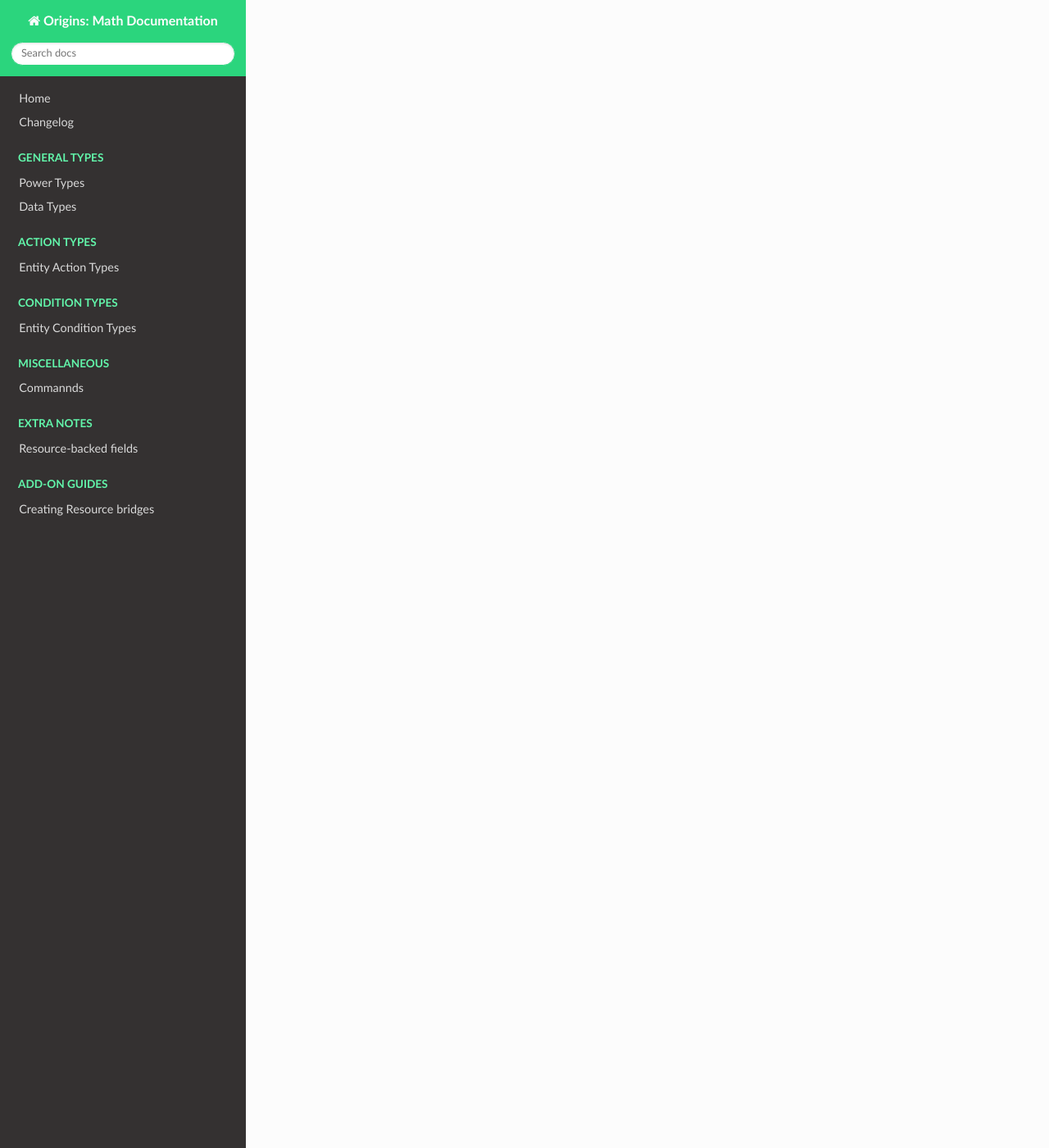
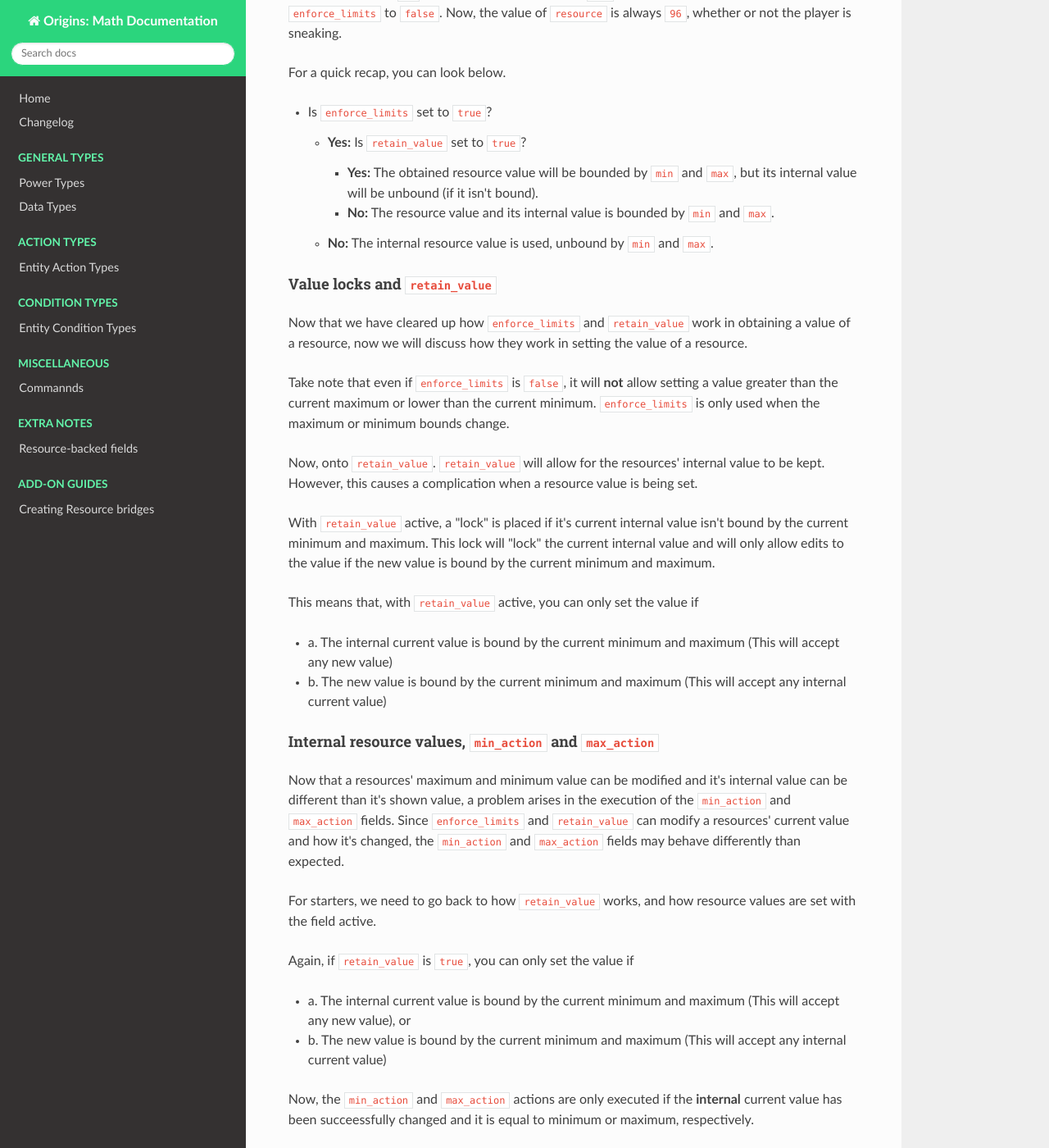
Before and after one commit to xrickastley/origins-math-docs, an MkDocs documentation site: the page built from docs/types/power_types/modifiable_resource.md, in a window 1280 px wide and 1400 px high, scrolled down 2941 px. Shown: the whole window at 82% size. Built offline with MkDocs 1.6.1, drawn with Linux system fonts in a browser that asks for light colours; nearby versions of some CDN libraries; some of the changed text lies outside the part shown.

Commit message:
Declared Modifiable Resource as an experimental feature.

```diff
--- a/docs/types/power_types/modifiable_resource.md
+++ b/docs/types/power_types/modifiable_resource.md
@@ -5,6 +5,13 @@ title: Modifiable Resource (Power Type)
 # Modifiable Resource
 
 [Power Type](../power_types.md)
+
+!!! attention
+	The [Modifiable Resource (Power Type)](./modifiable_resource.md) is an experimental feature, and is subject to change.
+
+	Experimental features are brand new features added to **Origins: Math**, aimed at testing current implementations of highly-requested resource-related features for standard Origins.
+
+	It is highly suggested that you read the [Experimental Feature: Modifiable Resource](#experimental_feature_modifiable_resource) section to get a grasp on how this Power Type works.
 
 An extension of the [Resource (Power Type)](https://origins.readthedocs.io/en/latest/types/power_types/resource/), provides a variable with an assignable and modifiable minimum and maximum value.
 
@@ -61,27 +68,72 @@ Type ID: `origins-math:modifiable_resource`
 
 This example will provide a variable with an initial minimum value of `0` and an initial maximum value of `75`. When the user is sneaking, the effective maximum value of the resource would be `140`.
 
-### More on `enforce_limits` and `retain_value`
+### Experimental Feature: Modifiable Resource
+
+To better explain the caveats and features of this new Power Type, an in-depth explanation of how it works (specifically, `enforce_limits` and `retain_value`) can be seen below.
+
+If you would like to convey your opinion and thoughts on the matter, you may
+
+- Ping @_xridge on the official [Origins Discord server](https://discord.gg/4mTMHu3) in the #addon-talk channel.
+- Alternatively, you may DM me directly. (make sure you're in the [Origins Discord server](https://discord.gg/4mTMHu3) though!).
+
+!!! tip
+	If you're a developer and would like to suggest your own implementation, you may create a Pull Request on the [Origins: Math GitHub page](https://github.com/xrickastley/origins-math).
+
+#### Internal values, `enforce_limits` and `retain_value`
 
 The `enforce_limits` field indicates if the value of the resource should be within `max` and `min`, while `retain_value` indicates if the current value should truly be bounded by `min` and `max`.
 
-To elaborate, `enforce_limits` will only affect the "resulting" current value of the resource, not it's internal value, depending on the value of `retain_value`. Therefore, a resource whose value is `75` (maximum) could have an internal value of `96` if `retain_value` is `true`.
+To elaborate, `enforce_limits` will only affect the "resulting" current value of the resource, not its internal value, depending on the value of `retain_value`. Therefore, a resource whose value is `75` (maximum) could have an internal value of `96` if `retain_value` is `true`.
 
-To clear things up, let's take the previous example, and say the value of the resource sub-power is currently `96` while the player is sneaking. If the player "unsneaks", the new value will be `75`, since the `enforce_limits` field is not specified, giving it a default value of `true`. Once the player sneaks again, the value will still be `75`, since the value was limited to `75` by the previous maximum value and `retain_value` is `false` since it isn't specified.
+Let's take the previous example, and say the value of the resource sub-power is currently `96` while the player is sneaking. If the player "unsneaks", the new value will be `75`, since the `enforce_limits` field is not specified, giving it a default value of `true`. Once the player sneaks again, the value will still be `75`, since the value was limited to `75` by the previous maximum value and `retain_value` is `false` since it isn't specified.
 
 If we want the resource to have a value of `96` while the player is sneaking, but still have the limits enforced (so the value will be `75` is the player isn't sneaking), then the `retain_value` field is used.
 
-If `retain_value` is true, the value of the resource is `75` when the player isn't sneaking, since `enforce_limits` is `true`, therefore, it's bounded by the `max` value. When the player is sneaking, the value of the resource is `96`, since it's not bounded by either the `max` or the `min` value.
+If `retain_value` is `true`, the value of the resource is `75` when the player isn't sneaking, since `enforce_limits` is `true`, therefore, it's bounded by the `max` value. When the player is sneaking, the value of the resource is `96`, since it's not bounded by either the `max` or the `min` value and its value is retained.
 
-If we want to have `96` as our real value despite the `max` value being lower than it, we can set `enforce_limits` to `false`. Now, the value of `resource` is always `96`, whether or not the player is sneaking.
+If we want to have `96` as our real value despite the `max` bound being lower than it, we can set `enforce_limits` to `false`. Now, the value of `resource` is always `96`, whether or not the player is sneaking.
 
 For a quick recap, you can look below.
 
 - Is `enforce_limits` set to `true`?
-	- Is `retain_value` set to `true`?
-		- The resource value will be bounded by `min` and `max`, but it's internal value will be unbound (if it isn't bound).
-		- Otherwise, the resource value, and it's internal value is bounded by `min` and `max`.
-	- Otherwise, the internal resource value is used, unbound by `min` and `max`.
+	- **Yes:** Is `retain_value` set to `true`?
+		- **Yes:** The obtained resource value will be bounded by `min` and `max`, but its internal value will be unbound (if it isn't bound).
+		- **No:** The resource value and its internal value is bounded by `min` and `max`.
+	- **No:** The internal resource value is used, unbound by `min` and `max`.
 
-!!! warning
-	Do note that when you change the value of this resource, the new value will still be bound by the modified value of `min` and `max` even if `enforce_limits` is `false`. However, if the new value isn't bounded by `min` or `max` and `retain_value` is `true`, the new value is discarded, while the current value is retained.
+#### Value locks and `retain_value`
+
+Now that we have cleared up how `enforce_limits` and `retain_value` work in obtaining a value of a resource, now we will discuss how they work in setting the value of a resource.
+
+Take note that even if `enforce_limits` is `false`, it will **not** allow setting a value greater than the current maximum or lower than the current minimum. `enforce_limits` is only used when the maximum or minimum bounds change.
+
+Now, onto `retain_value`. `retain_value` will allow for the resources' internal value to be kept. However, this causes a complication when a resource value is being set.
+
+With `retain_value` active, a "lock" is placed if it's current internal value isn't bound by the current minimum and maximum. This lock will "lock" the current internal value and will only allow edits to the value if the new value is bound by the current minimum and maximum.
+
+This means that, with `retain_value` active, you can only set the value if
+
+- a. The internal current value is bound by the current minimum and maximum (This will accept any new value)
+- b. The new value is bound by the current minimum and maximum (This will accept any internal current value)
+
+#### Internal resource values, `min_action` and `max_action`
+
+Now that a resources' maximum and minimum value can be modified and it's internal value can be different than it's shown value, a problem arises in the execution of the `min_action` and `max_action` fields. Since `enforce_limits` and `retain_value` can modify a resources' current value and how it's changed, the `min_action` and `max_action` fields may behave differently than expected.
+
+For starters, we need to go back to how `retain_value` works, and how resource values are set with the field active.
+
+Again, if `retain_value` is `true`, you can only set the value if
+
+- a. The internal current value is bound by the current minimum and maximum (This will accept any new value), or
+- b. The new value is bound by the current minimum and maximum (This will accept any internal current value)
+
+Now, the `min_action` and `max_action` actions are only executed if the **internal** current value has been succeessfully changed and it is equal to minimum or maximum, respectively.
+
+Take note that when the maximum or minimum values are modified and `enforce_limits` is `true`, the `min_action` or `max_action` actions will **not** be executed when the resource is bounded by `enforce_limits`.
+
+Lets take our previous example and say that the value of the resource sub-power is `139`, both `enforce_limits` and `retain_value` are `true` and the player is shifting. Currently, our minimum and maximum values are `1` and `140`, respectively. When we add `1` to the resource, it will have a value of `140`, executing all actions under `max_action`.
+
+When the player isn't shifting, the value of the resource is `75`, and when the player is shifting, the value of the resource is `140`. Even though it's current value is clearly hitting the maximum values, the `max_action` will **not** be executed. It will only be executed if the resources' internal value reaches the current maximum again. Do note that setting the resource to `140` (while shifting) will still not execute `max_action`, since it's value effectively stayed the same.
+
+Now, if the player isn't shifting, and the value of the resource is set to `75`, `max_action` is executed, despite
```
Also changed, not shown: other parts of docs/types/power_types/modifiable_resource.md (+2 -2 lines).
